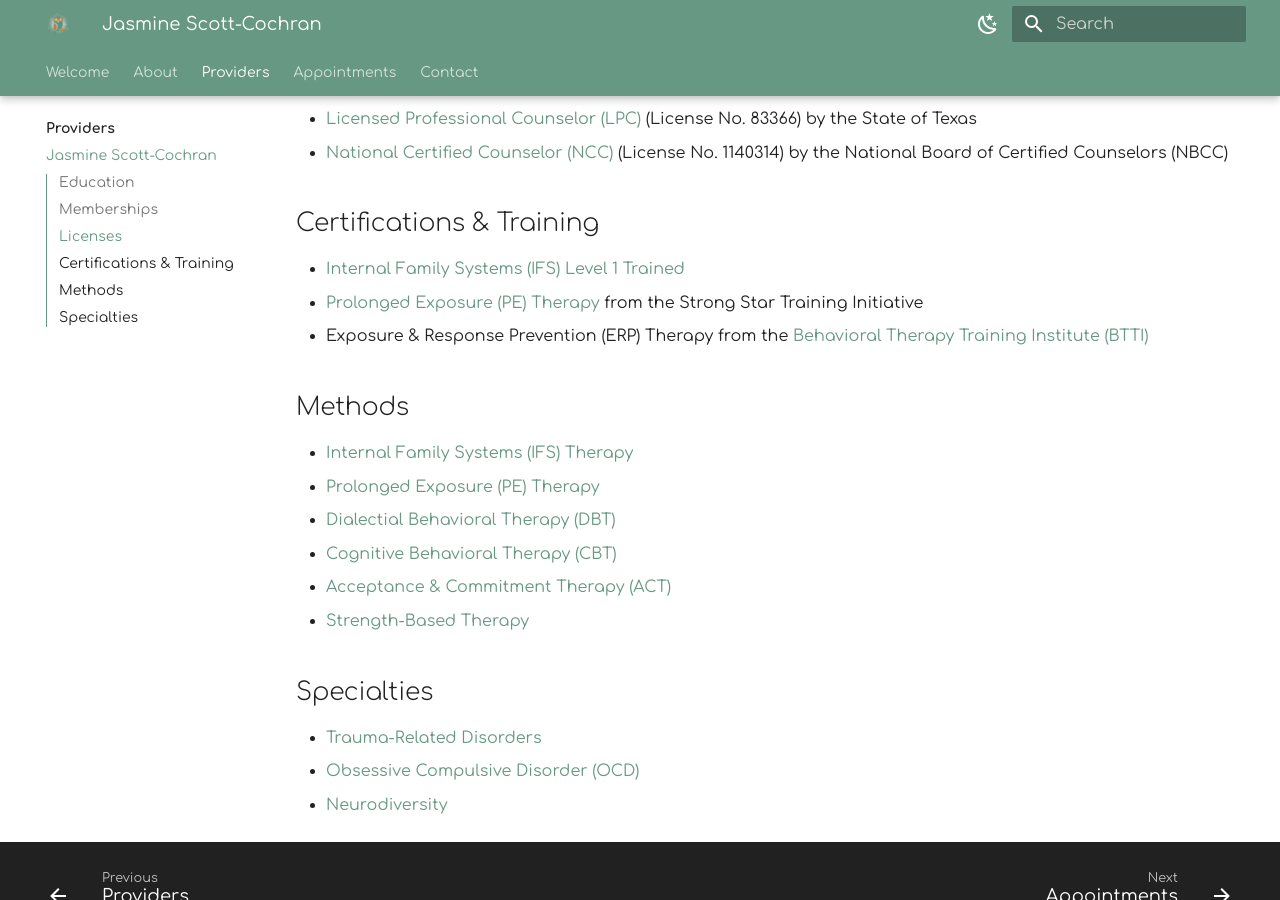
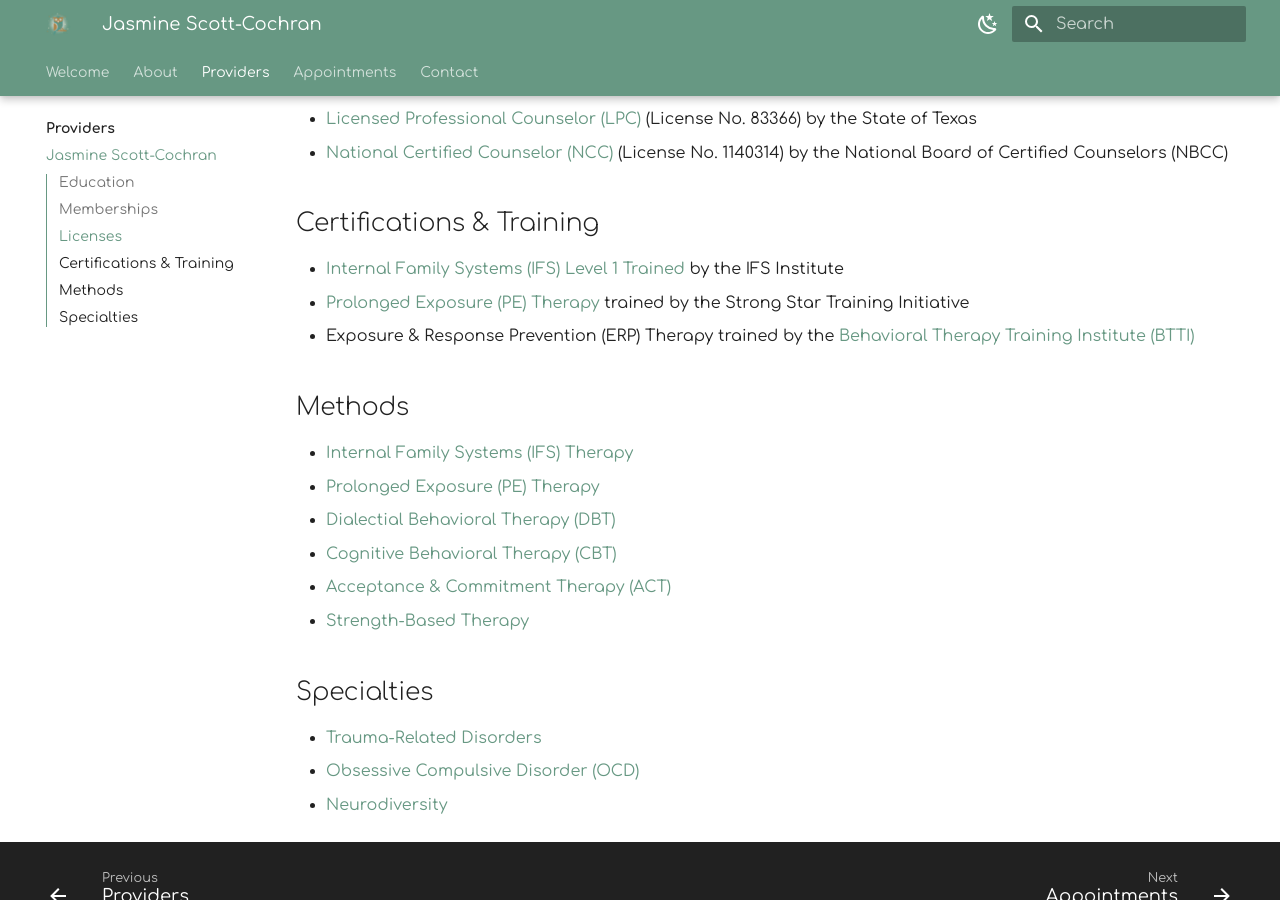
Before and after one commit to motm-therapy/website, an MkDocs documentation site: the page built from docs/providers/jasmine.md, in a window 1280 px wide and 900 px high, scrolled down 1794 px. Built offline with MkDocs 1.6.1 and Material for MkDocs 9.7.7, drawn with Linux system fonts in a browser that asks for light colours; plug-ins that fetch from the network failed and are left out.

Commit message:
Update jasmine.md

```diff
--- a/docs/providers/jasmine.md
+++ b/docs/providers/jasmine.md
@@ -42,9 +42,9 @@ As your counselor, Jasmine will use her rich behavioral-focused and integrative
 
 ## Certifications & Training
 
-- [Internal Family Systems (IFS) Level 1 Trained](https://ifs-institute.com/trainings/level-1)
-- [Prolonged Exposure (PE) Therapy](https://strongstartraining.org/) from the Strong Star Training Initiative
-- Exposure & Response Prevention (ERP) Therapy from the [Behavioral Therapy Training Institute (BTTI)](https://iocdf.org/professionals/training-institute/btti/)
+- [Internal Family Systems (IFS) Level 1 Trained](https://ifs-institute.com/trainings/level-1) by the IFS Institute
+- [Prolonged Exposure (PE) Therapy](https://strongstartraining.org/) trained by the Strong Star Training Initiative
+- Exposure & Response Prevention (ERP) Therapy trained by the [Behavioral Therapy Training Institute (BTTI)](https://iocdf.org/professionals/training-institute/btti/)
 
 ## Methods
 
```
